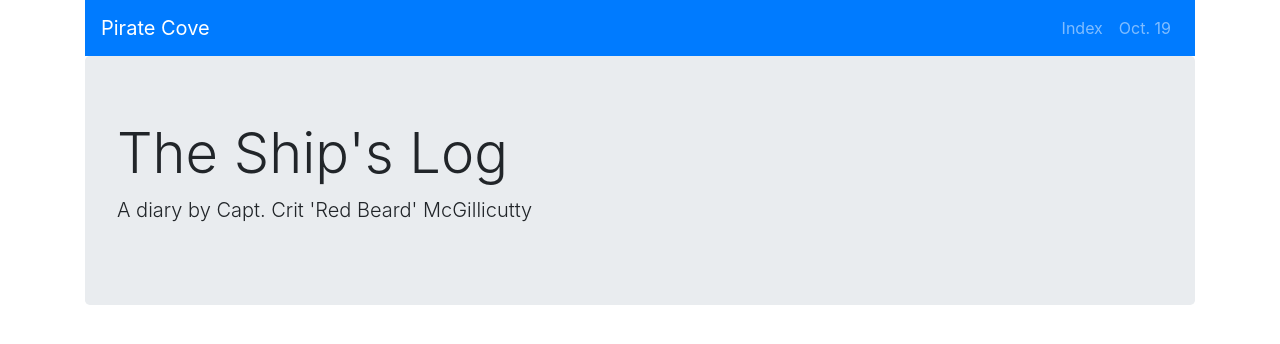
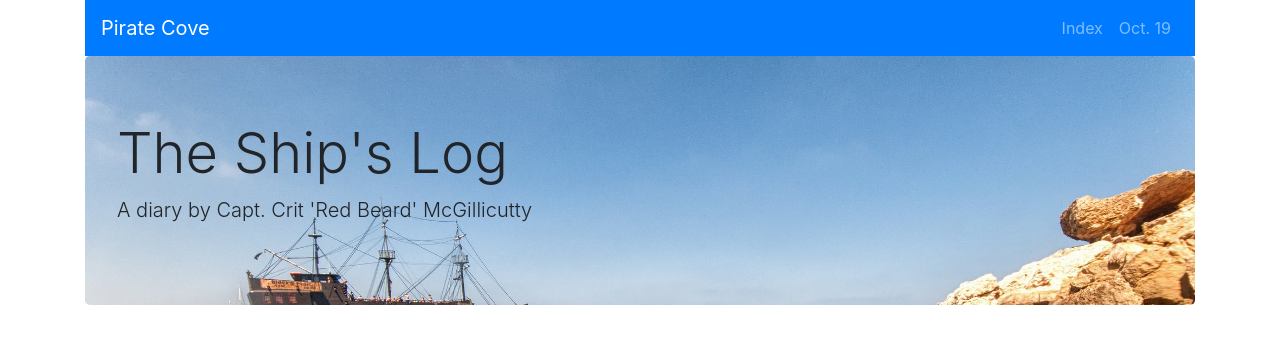
Before and after one commit to BriannaCasselman/brianna-bootstrap-practice, a website: page src/html/index.html in a window 1280 px wide. Drawn offline with nearby package versions, Linux system fonts and the light colour scheme; files that its build step writes are made by us from their sources; files whose address does not match are found by name.

Commit message:
trying to fix the background

```diff
--- a/src/html/index.html
+++ b/src/html/index.html
@@ -23,7 +23,7 @@
         </ul>
       </div>
     </nav>
-    <div class="jumbotron">
+    <div class="jumbotron" style="background-image: url(..//media/pirate-ship.jpg)">
       <h1 class="display-4">The Ship's Log</h1>
       <p class="lead">A diary by Capt. Crit 'Red Beard' McGillicutty</p>
     </div>
--- a/src/scss/styles.scss
+++ b/src/scss/styles.scss
@@ -16,5 +16,6 @@
 }
 
 .jumbotron {
-  backgound-image: url("")
+  backgound-image: url(..//media/pirate-ship.jpg);
+  background-size: cover;
 }
```
Also changed, not shown: docs/css/styles.css, media/kraken01.jpg (added), media/kraken02.jpg (added), media/kraken03.jpg (added), media/pirate-ship.jpg (added), media/pirate.jpg (added).
